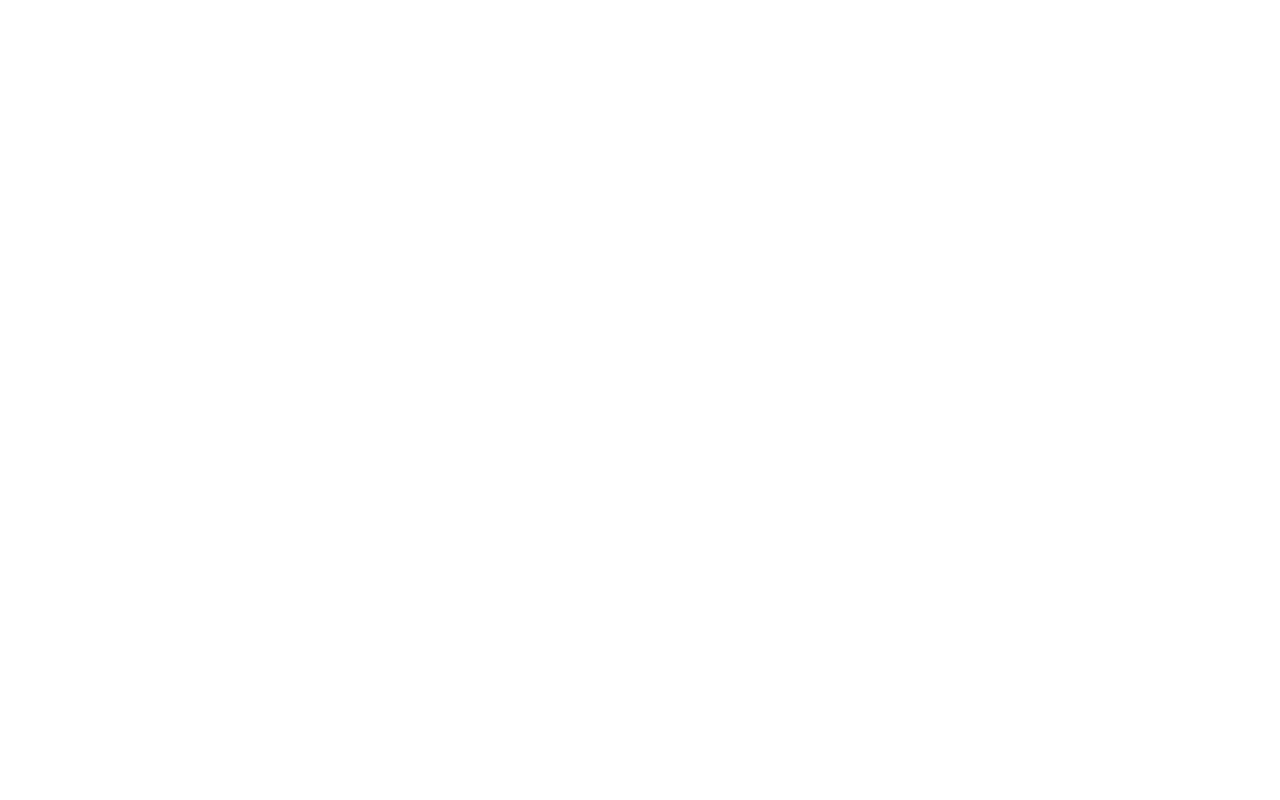
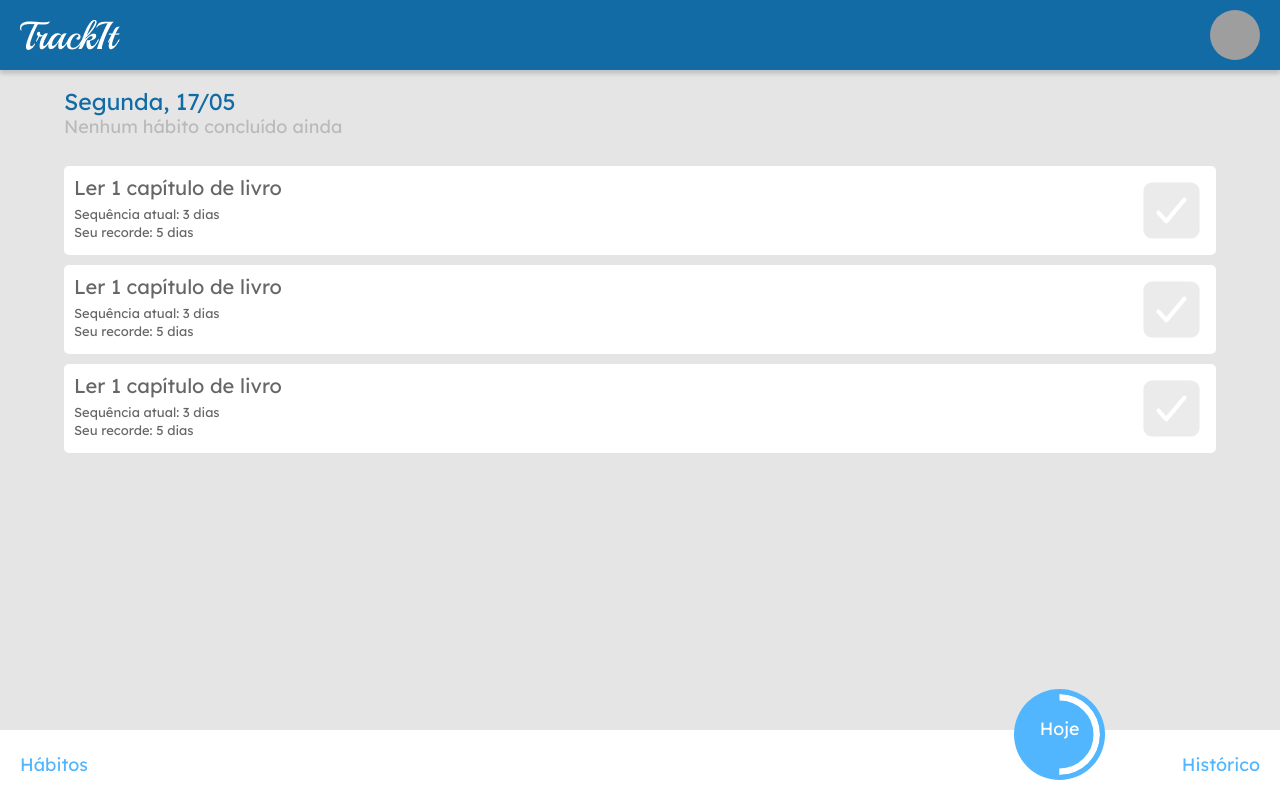
Before and after one commit to GustavoHartmann/projeto11-trackit, a React app: page /hoje in a window 1280 px wide. Before the commit this address had no page. Built offline with nearby package versions, Linux system fonts and the light colour scheme; some packages are replaced by stand-ins of ours; grey boxes are pictures that could not be loaded.

Commit message:
Implementação da funcionalidade da tela de cadastro e Layout inicial da tela de Hoje

```diff
--- a/package.json
+++ b/package.json
@@ -5,6 +5,7 @@
   "dependencies": {
     "axios": "^1.1.3",
     "react": "^17.0.2",
+    "react-circular-progressbar": "^2.1.0",
     "react-dom": "^17.0.2",
     "react-loader-spinner": "^5.3.4",
     "react-router-dom": "^6.4.2",
--- a/public/index.html
+++ b/public/index.html
@@ -15,5 +15,6 @@
   <body>
     <noscript>You need to enable JavaScript to run this app.</noscript>
     <div class="root"></div>
+    <script src="https://unpkg.com/ionicons@5.4.0/dist/ionicons.js"></script>
   </body>
 </html>
--- a/src/components/App.js
+++ b/src/components/App.js
@@ -1,6 +1,7 @@
 import { BrowserRouter, Route, Routes } from "react-router-dom";
 import Cadastro from "./Cadastro";
 import GlobalStyles from "./GlobalStyles";
+import Hoje from "./Hoje";
 import Login from "./Login";
 
 export default function App() {
@@ -10,6 +11,7 @@ export default function App() {
       <Routes>
         <Route path="/" element={<Login />} />
         <Route path="/cadastro" element={<Cadastro />} />
+        <Route path="/hoje" element={<Hoje />} />
       </Routes>
     </BrowserRouter>
   );
--- /dev/null
+++ b/src/components/Footer.js
@@ -0,0 +1,62 @@
+import { CircularProgressbar } from "react-circular-progressbar";
+import styled from "styled-components";
+
+export default function Footer() {
+  return (
+    <FooterContainer>
+      <p>Hábitos</p>
+      <CircularProgressbar value={50} text="Hoje" />
+      <p>Histórico</p>
+    </FooterContainer>
+  );
+}
+
+const FooterContainer = styled.footer`
+  width: 100%;
+  height: 70px;
+
+  background: white;
+
+  padding: 0 20px;
+
+  display: flex;
+  align-items: center;
+  justify-content: space-between;
+
+  position: fixed;
+  bottom: 0;
+  right: 0;
+
+  p {
+    font-size: 18px;
+
+    color: #52b6ff;
+  }
+
+  .CircularProgressbar {
+    width: 91px;
+    height: 91px;
+
+    background-color: #52b6ff;
+
+    border-radius: 50%;
+
+    padding: 5px;
+
+    position: absolute;
+    bottom: 20px;
+    right: 175px;
+  }
+
+  .CircularProgressbar text {
+    fill: white;
+
+    font-size: 22px;
+
+    text-anchor: middle;
+  }
+
+  .CircularProgressbar .CircularProgressbar-path {
+    stroke: white;
+  }
+`;
--- a/src/components/GlobalStyles.js
+++ b/src/components/GlobalStyles.js
@@ -29,11 +29,12 @@ footer, header, hgroup, menu, nav, section {
 
 *{
     box-sizing: border-box;
-    font-family: 'Lexend Deca', sans-serif;
 }
 
 body {
 	line-height: 1;
+	font-family: 'Lexend Deca', sans-serif;
+	background-color: #E5E5E5;
 }
 ol, ul {
 	list-style: none;
@@ -51,6 +52,22 @@ table {
 	border-spacing: 0;
 }
 
+h1 {
+	font-size: 23px;
+
+	color: #126BA5;
+}
+
+h2 {
+	font-size: 20px;
+
+	color: #666666;
+}
+
+h3 {
+	font-size: 18px;
+}
+
 button:disabled, input:disabled {
     opacity: 0.7;
 }
--- /dev/null
+++ b/src/components/HabitoHoje.js
@@ -0,0 +1,48 @@
+import styled from "styled-components";
+
+export default function HabitoHoje() {
+  return (
+    <HabitoHojeContainer>
+      <InfoHabitoContainer>
+        <h2>Ler 1 capítulo de livro</h2>
+        <p>Sequência atual: 3 dias</p>
+        <p>Seu recorde: 5 dias</p>
+      </InfoHabitoContainer>
+      <ion-icon name="checkbox"></ion-icon>
+    </HabitoHojeContainer>
+  );
+}
+
+const HabitoHojeContainer = styled.div`
+  width: 100%;
+
+  background-color: white;
+
+  border-radius: 5px;
+
+  padding: 10px;
+  margin-bottom: 10px;
+
+  display: flex;
+  align-items: center;
+  justify-content: space-between;
+
+  ion-icon {
+    font-size: 69px;
+
+    color: #EBEBEB;
+  }
+`;
+const InfoHabitoContainer = styled.div`
+    h2 {
+        margin-bottom: 10px;
+    }
+
+    p {
+        font-size: 13px;
+
+        color: #666666;
+
+        margin: 5px 0;
+    }
+`;
--- /dev/null
+++ b/src/components/Header.js
@@ -0,0 +1,41 @@
+import styled from "styled-components";
+import logo from "../assets/images/logo-header.png";
+
+export default function Header() {
+  return (
+    <HeaderContainer>
+      <img src={logo} alt="logo" />
+      <img
+        src="https://i.pinimg.com/736x/ff/ff/c2/ffffc257d0dd701d2a630197320ca477.jpg"
+        alt="imagem do perfil"
+      />
+    </HeaderContainer>
+  );
+}
+
+const HeaderContainer = styled.header`
+  width: 100%;
+  height: 70px;
+
+  background: #126ba5;
+  box-shadow: 0px 4px 4px rgba(0, 0, 0, 0.15);
+
+  padding: 0 20px;
+
+  display: flex;
+  align-items: center;
+  justify-content: space-between;
+
+  position: fixed;
+  top: 0;
+  right: 0;
+
+  img:last-child {
+    width: 50px;
+    height: 50px;
+
+    border-radius: 50%;
+
+    object-fit: cover;
+  }
+`;
--- /dev/null
+++ b/src/components/Hoje.js
@@ -0,0 +1,32 @@
+import styled from "styled-components";
+import Footer from "./Footer";
+import HabitoHoje from "./HabitoHoje";
+import Header from "./Header";
+
+export default function Hoje() {
+  return (
+    <>
+      <Header />
+      <HojeContainer>
+        <h1>Segunda, 17/05</h1>
+        <h3>Nenhum hábito concluído ainda</h3>
+        <HabitoHoje />
+        <HabitoHoje />
+        <HabitoHoje />
+      </HojeContainer>
+      <Footer />
+    </>
+  );
+}
+
+const HojeContainer = styled.div`
+  width: 90%;
+
+  margin: 90px auto;
+
+  h3 {
+    color: #bababa;
+
+    margin: 5px 0 30px 0;
+  }
+`;
--- a/src/components/Login.js
+++ b/src/components/Login.js
@@ -1,17 +1,70 @@
-import { Link } from "react-router-dom";
+import axios from "axios";
+import { useState } from "react";
+import { ThreeDots } from "react-loader-spinner";
+import { Link, useNavigate } from "react-router-dom";
 import styled from "styled-components";
+import Swal from "sweetalert2";
 import logo from "../assets/images/logo-login.png";
 import FormContainer from "./FormContainer";
 
 export default function Login() {
+  const [inputEmail, setInputEmail] = useState("");
+  const [inputSenha, setInputSenha] = useState("");
+  const [estadoBotao, setEstadoBotao] = useState(false);
+  const [conteudoBotao, setConteudoBotao] = useState("Entrar");
+  const navigate = useNavigate();
+
+  function FazerLogin(e) {
+    e.preventDefault();
+    const Url =
+      "https://mock-api.bootcamp.respondeai.com.br/api/v2/trackit/auth/login";
+    const promise = axios.post(Url, {
+      email: inputEmail,
+      password: inputSenha,
+    });
+
+    setEstadoBotao(true);
+    setConteudoBotao(<ThreeDots color="white" />);
+
+    promise.then((response) => {
+      console.log(response.data);
+      navigate("/hoje");
+    });
+
+    promise.catch((erro) => {
+      setEstadoBotao(false);
+      setConteudoBotao("Entrar");
+      Swal.fire({
+        icon: "error",
+        title: erro.response.data.message,
+      });
+    });
+  }
+
   return (
     <LoginContainer>
       <img src={logo} alt="logo" />
       <FormContainer>
-        <form>
-          <input type="text" placeholder="Email" required />
-          <input type="password" placeholder="Senha" required />
-          <button type="submit">Entrar</button>
+        <form onSubmit={FazerLogin}>
+          <input
+            type="email"
+            value={inputEmail}
+            onChange={(e) => setInputEmail(e.target.value)}
+            placeholder="Email"
+            required
+            disabled={estadoBotao}
+          />
+          <input
+            type="password"
+            value={inputSenha}
+            onChange={(e) => setInputSenha(e.target.value)}
+            placeholder="Senha"
+            required
+            disabled={estadoBotao}
+          />
+          <button type="submit" disabled={estadoBotao}>
+            {conteudoBotao}
+          </button>
         </form>
         <Link to={"/cadastro"}>
           <p>Não tem uma conta? Cadastre-se!</p>
```
Also changed, not shown: 1 other file.
